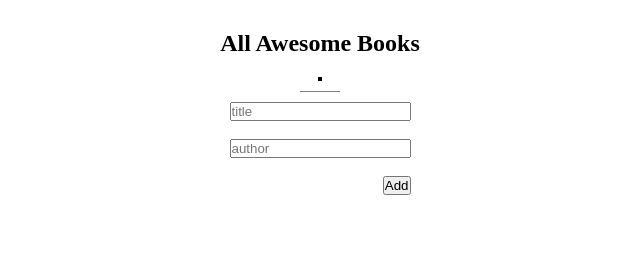
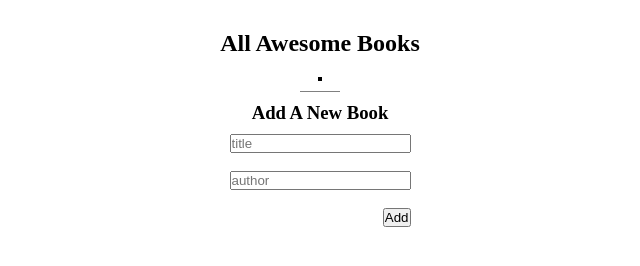
Before and after one commit to PRATAP-KUMAR/awesome-books, a website: page index.html in a window 1280 px wide. Shown: the top 266 px of the page, without its empty margins (340-980 px from the left). Drawn offline with Linux system fonts and the light colour scheme.

Commit message:
add title to the form

```diff
--- a/index.html
+++ b/index.html
@@ -16,6 +16,7 @@
     <section id="awesome-books">
     </section>
     <div class="row"></div>
+    <h3>Add A New Book</h3>
     <form>
         <input type="text" name="title" placeholder="title" required/><br>
         <input type="text" name="author" placeholder="author" required/><br>
```
